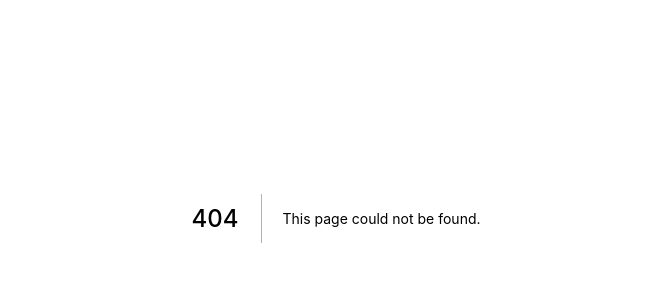
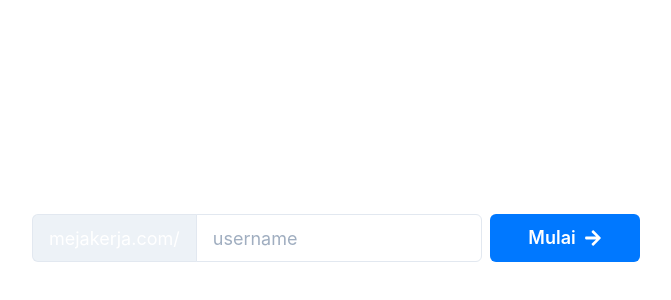
Before and after one commit to wdkana/mkmkmk, a Next.js app: page / in a window 1280 px wide. Before the commit this address had no page. Shown: the part 182-482 px from the top of the page, without its empty margins (304-975 px from the left). Built offline with nearby package versions, Linux system fonts and the light colour scheme.

Commit message:
new main routes

```diff
--- /dev/null
+++ b/Components/LandingPage/index.js
@@ -0,0 +1,59 @@
+import {
+  Center,
+  Stack,
+  InputGroup,
+  Input,
+  Wrap,
+  WrapItem,
+  InputLeftAddon,
+  HStack,
+  PinInput,
+  PinInputField,
+  Box,
+  Button,
+} from "@chakra-ui/react";
+import { FaArrowRight } from "react-icons/fa";
+
+const new_pin = () => {
+  return (
+    <HStack>
+      <PinInput type="alphanumeric" mask>
+        <PinInputField />
+        <PinInputField />
+        <PinInputField />
+        <PinInputField />
+      </PinInput>
+    </HStack>
+  );
+};
+
+export default function LandingPage() {
+  return (
+    <Box p={5}>
+      <Center w="100%" h="100vh" color="white">
+        <Stack spacing={4}>
+          <Wrap>
+            <WrapItem w={["100%", "100%", 350, 450, 450, 500]}>
+              <InputGroup size="lg">
+                <InputLeftAddon children="mejakerja.com/" />
+                <Input type="search" placeholder="username" />
+              </InputGroup>
+            </WrapItem>
+            <WrapItem w={["100%", "100%", 125, 150, 150, 175]}>
+              <Button
+                w="100%"
+                size="lg"
+                isLoading={false}
+                colorScheme="messenger"
+                loadingText="Mendaftar"
+                rightIcon={<FaArrowRight />}
+              >
+                Mulai
+              </Button>
+            </WrapItem>
+          </Wrap>
+        </Stack>
+      </Center>
+    </Box>
+  );
+}
--- a/package.json
+++ b/package.json
@@ -3,7 +3,7 @@
   "version": "0.1.0",
   "private": true,
   "scripts": {
-    "dev": "next dev -p 3001",
+    "dev": "next dev",
     "build": "next build",
     "start": "next start",
     "lint": "next lint"
--- /dev/null
+++ b/pages/index.js
@@ -0,0 +1,13 @@
+import React, { useState, useEffect } from "react";
+import LandingPage from "../Components/LandingPage";
+import { useRouter } from "next/router";
+import Dashboard from "../Components/Content/Dashboard";
+import { useColorMode, useColorModeValue } from "@chakra-ui/react";
+
+export default function Index() {
+  return (
+    <div>
+      <LandingPage />
+    </div>
+  );
+}
```
Also changed, not shown: pages/[menu].js (+5 -3 lines).
